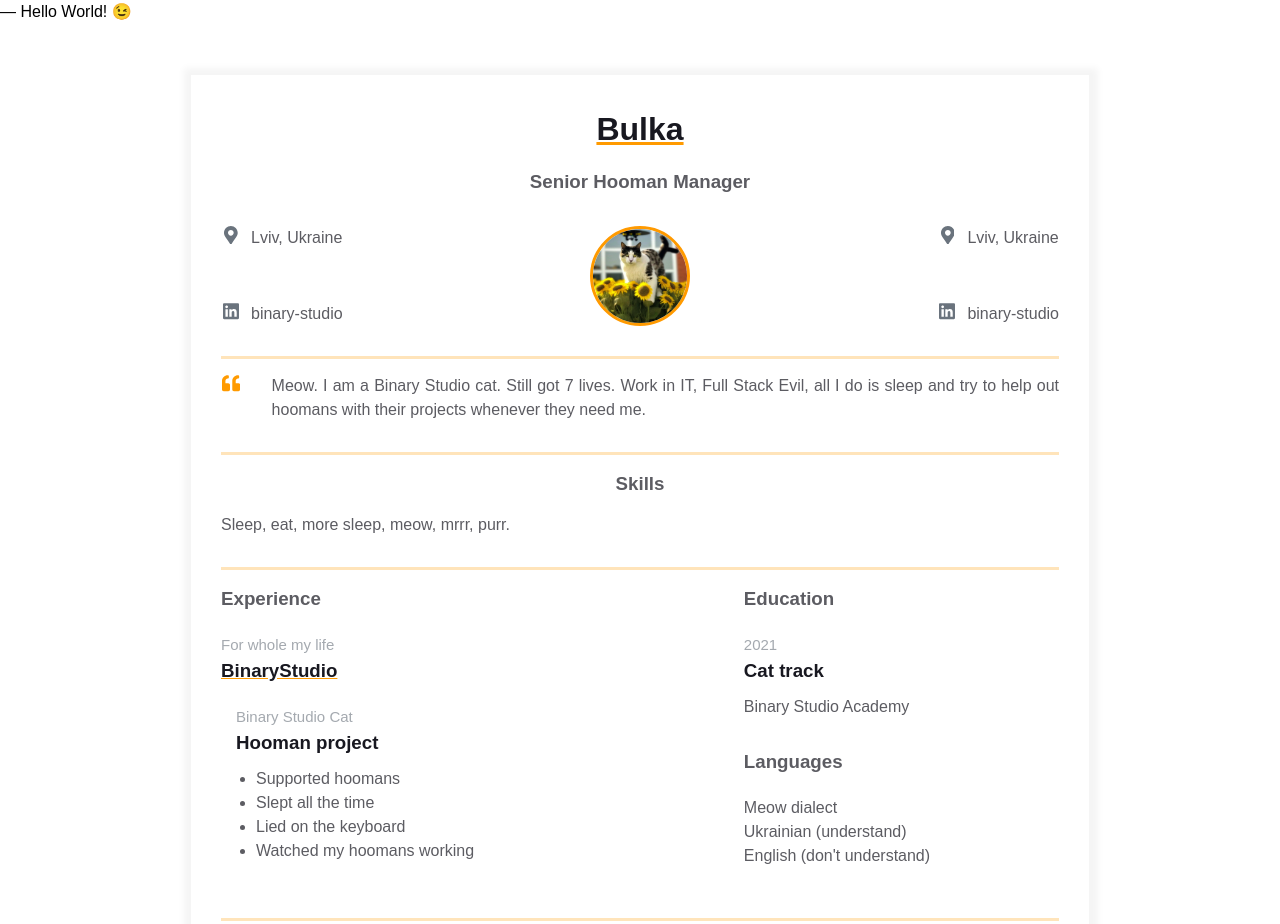
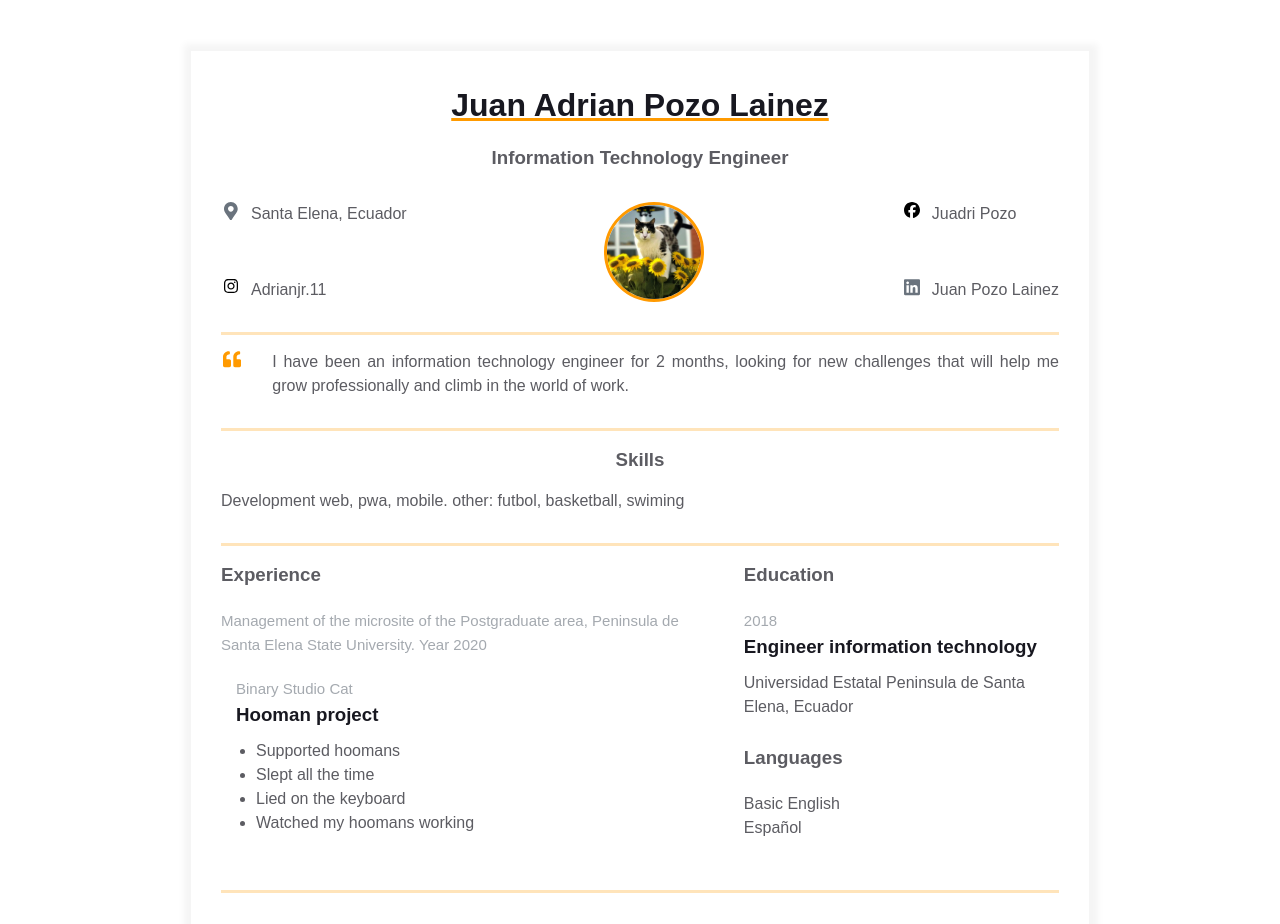
Before and after one commit to adrianjr-11/homepage, a plain HTML site: page index.html in a window 1280 px wide. Drawn offline with Linux system fonts and the light colour scheme.

Commit message:
Added html template

```diff
--- a/index.html
+++ b/index.html
@@ -7,13 +7,12 @@
     <title>Résumé</title>
   </head>
   <body>
-    ― Hello World! &#x1F609;
     <main>
         <div class="resume">
           <div class="container">
             <div class="resume__block">
-              <h1 class="contact-info__header">Bulka</h1>
-              <h3 class="contact-info__sub-header">Senior Hooman Manager</h3>
+              <h1 class="contact-info__header">Juan Adrian Pozo Lainez</h1>
+              <h3 class="contact-info__sub-header">Information Technology Engineer </h3>
 
               <div class="contact_info_container fh">
                 <div class="contact-info__block">
@@ -28,7 +27,43 @@
                             ></path>
                           </svg>
                         </div>
-                        <span>Lviv, Ukraine</span>
+                        <span>Santa Elena, Ecuador</span>
+                      </a>
+                      <a href="https://ua.linkedin.com/company/binary-studio_241166" rel="author" class="contact-info__item">
+                        <div class="contact-info__item-icon-wrapper">
+                          <svg xmlns="http://www.w3.org/2000/svg" height="16" width="14" viewBox="0 0 448 512"><!--!Font Awesome Free 6.5.1 by @fontawesome - https://fontawesome.com License - https://fontawesome.com/license/free Copyright 2023 Fonticons, Inc.--><path d="M224.1 141c-63.6 0-114.9 51.3-114.9 114.9s51.3 114.9 114.9 114.9S339 319.5 339 255.9 287.7 141 224.1 141zm0 189.6c-41.1 0-74.7-33.5-74.7-74.7s33.5-74.7 74.7-74.7 74.7 33.5 74.7 74.7-33.6 74.7-74.7 74.7zm146.4-194.3c0 14.9-12 26.8-26.8 26.8-14.9 0-26.8-12-26.8-26.8s12-26.8 26.8-26.8 26.8 12 26.8 26.8zm76.1 27.2c-1.7-35.9-9.9-67.7-36.2-93.9-26.2-26.2-58-34.4-93.9-36.2-37-2.1-147.9-2.1-184.9 0-35.8 1.7-67.6 9.9-93.9 36.1s-34.4 58-36.2 93.9c-2.1 37-2.1 147.9 0 184.9 1.7 35.9 9.9 67.7 36.2 93.9s58 34.4 93.9 36.2c37 2.1 147.9 2.1 184.9 0 35.9-1.7 67.7-9.9 93.9-36.2 26.2-26.2 34.4-58 36.2-93.9 2.1-37 2.1-147.8 0-184.8zM398.8 388c-7.8 19.6-22.9 34.7-42.6 42.6-29.5 11.7-99.5 9-132.1 9s-102.7 2.6-132.1-9c-19.6-7.8-34.7-22.9-42.6-42.6-11.7-29.5-9-99.5-9-132.1s-2.6-102.7 9-132.1c7.8-19.6 22.9-34.7 42.6-42.6 29.5-11.7 99.5-9 132.1-9s102.7-2.6 132.1 9c19.6 7.8 34.7 22.9 42.6 42.6 11.7 29.5 9 99.5 9 132.1s2.7 102.7-9 132.1z"/></svg>
+                            <path
+                              d="M416 32H31.9C14.3 32 0 46.5 0 64.3v383.4C0 465.5 14.3 480 31.9
+                              480H416c17.6 0 32-14.5 32-32.3V64.3c0-17.8-14.4-32.3-32-32.3zM135.4
+                              416H69V202.2h66.5V416zm-33.2-243c-21.3 0-38.5-17.3-38.5-38.5S80.9
+                              96 102.2 96c21.2 0 38.5 17.3 38.5 38.5 0 21.3-17.2 38.5-38.5
+                              38.5zm282.1 243h-66.4V312c0-24.8-.5-56.7-34.5-56.7-34.6 0-39.9
+                              27-39.9 54.9V416h-66.4V202.2h63.7v29.2h.9c8.9-16.8 30.6-34.5
+                              62.9-34.5 67.2 0 79.7 44.3 79.7 101.9V416z"
+                            ></path>
+                          </svg>
+                        </div>
+                        <span>Adrianjr.11</span>
+                      </a>
+                </div>
+
+                <div class="contact-info__block contact-info__block--center">
+                  <img class="contact-info__avatar" src="assets/avatar.png" alt="Avatar" />
+                </div>
+
+                <div class="contact-info__block">
+                    <a href="" rel="author" class="contact-info__item">
+                        <div class="contact-info__item-icon-wrapper">
+                          <svg xmlns="http://www.w3.org/2000/svg" height="16" width="16" viewBox="0 0 512 512"><!--!Font Awesome Free 6.5.1 by @fontawesome - https://fontawesome.com License - https://fontawesome.com/license/free Copyright 2023 Fonticons, Inc.--><path d="M512 256C512 114.6 397.4 0 256 0S0 114.6 0 256C0 376 82.7 476.8 194.2 504.5V334.2H141.4V256h52.8V222.3c0-87.1 39.4-127.5 125-127.5c16.2 0 44.2 3.2 55.7 6.4V172c-6-.6-16.5-1-29.6-1c-42 0-58.2 15.9-58.2 57.2V256h83.6l-14.4 78.2H287V510.1C413.8 494.8 512 386.9 512 256h0z"/></svg>
+                            <path
+                              d="M172.268 501.67C26.97 291.031 0 269.413 0 192 0 85.961 85.961 0
+                              192 0s192 85.961 192 192c0 77.413-26.97 99.031-172.268 309.67-9.535
+                              13.774-29.93 13.773-39.464 0zM192 272c44.183 0 80-35.817
+                              80-80s-35.817-80-80-80-80 35.817-80 80 35.817 80 80 80z"
+                            ></path>
+                          </svg>
+                        </div>
+                        <span>Juadri Pozo</span>
                       </a>
                       <a href="https://ua.linkedin.com/company/binary-studio_241166" rel="author" class="contact-info__item">
                         <div class="contact-info__item-icon-wrapper">
@@ -44,43 +79,7 @@
                             ></path>
                           </svg>
                         </div>
-                        <span>binary-studio</span>
-                      </a>
-                </div>
-
-                <div class="contact-info__block contact-info__block--center">
-                  <img class="contact-info__avatar" src="assets/avatar.png" alt="Avatar" />
-                </div>
-
-                <div class="contact-info__block">
-                    <a href="" rel="author" class="contact-info__item">
-                        <div class="contact-info__item-icon-wrapper">
-                          <svg class="contact-info__item-icon" xmlns="http://www.w3.org/2000/svg" viewBox="0 0 384 512">
-                            <path
-                              d="M172.268 501.67C26.97 291.031 0 269.413 0 192 0 85.961 85.961 0
-                              192 0s192 85.961 192 192c0 77.413-26.97 99.031-172.268 309.67-9.535
-                              13.774-29.93 13.773-39.464 0zM192 272c44.183 0 80-35.817
-                              80-80s-35.817-80-80-80-80 35.817-80 80 35.817 80 80 80z"
-                            ></path>
-                          </svg>
-                        </div>
-                        <span>Lviv, Ukraine</span>
-                      </a>
-                      <a href="https://ua.linkedin.com/company/binary-studio_241166" rel="author" class="contact-info__item">
-                        <div class="contact-info__item-icon-wrapper">
-                          <svg class="contact-info__item-icon" xmlns="http://www.w3.org/2000/svg" viewBox="0 0 448 512">
-                            <path
-                              d="M416 32H31.9C14.3 32 0 46.5 0 64.3v383.4C0 465.5 14.3 480 31.9
-                              480H416c17.6 0 32-14.5 32-32.3V64.3c0-17.8-14.4-32.3-32-32.3zM135.4
-                              416H69V202.2h66.5V416zm-33.2-243c-21.3 0-38.5-17.3-38.5-38.5S80.9
-                              96 102.2 96c21.2 0 38.5 17.3 38.5 38.5 0 21.3-17.2 38.5-38.5
-                              38.5zm282.1 243h-66.4V312c0-24.8-.5-56.7-34.5-56.7-34.6 0-39.9
-                              27-39.9 54.9V416h-66.4V202.2h63.7v29.2h.9c8.9-16.8 30.6-34.5
-                              62.9-34.5 67.2 0 79.7 44.3 79.7 101.9V416z"
-                            ></path>
-                          </svg>
-                        </div>
-                        <span>binary-studio</span>
+                        <span>Juan Pozo Lainez</span>
                       </a>
                 </div>
               </div>
@@ -102,7 +101,7 @@
                     ></path>
                   </svg>
                 </div>
-                <p class="intro_text">Meow. I am a Binary Studio cat. Still got 7 lives. Work in IT, Full Stack Evil, all I do is sleep and try to help out hoomans with their projects whenever they need me.</p>
+                <p class="intro_text">I have been an information technology engineer for 2 months, looking for new challenges that will help me grow professionally and climb in the world of work.</p>
               </div>
             </div>
           </div>
@@ -110,7 +109,7 @@
             <div class="resume__block">
               <div class="skills">
                 <h3 class="skills__header">Skills</h3>
-                <p class="skills__text">Sleep, eat, more sleep, meow, mrrr, purr.</p>
+                <p class="skills__text">Development web, pwa, mobile.   other: futbol, basketball, swiming</p>
               </div>
             </div>
           </div>
@@ -121,8 +120,8 @@
                   <h3 class="experiences__header">Experience</h3>
                   <div class="experiences__company">
                     <div class="experiences__company-header">
-                      <span class="experiences__company-header-durability">For whole my life</span>
-                      <h3 class="experiences__company-header-name">BinaryStudio</h3>
+                      <span class="experiences__company-header-durability">Management of the microsite of the Postgraduate area, Peninsula de Santa Elena State University. Year 2020</span>
+                      <h3 class="experiences__company-header-name"></h3>
                     </div>
 
                     <div class="experiences__company-project">
@@ -143,17 +142,16 @@
                     <div class="additional-info__education">
                       <h3 class="additional-info__education-header">Education</h3>
                       <div class="additional-info__education-university">
-                        <span class="additional-info__education-university-durability"> 2021 </span>
-                        <h3 class="additional-info__education-university-speciality">Cat track</h3>
-                        <p class="additional-info__education-university-name">Binary Studio Academy</p>
+                        <span class="additional-info__education-university-durability">2018</span>
+                        <h3 class="additional-info__education-university-speciality">Engineer information technology</h3>
+                        <p class="additional-info__education-university-name">Universidad Estatal Peninsula de Santa Elena, Ecuador</p>
                       </div>
                     </div>
 
                     <div class="additional-info__languages">
                       <h3 class="additional-info__languages-header">Languages</h3>
-                      <p class="additional-info__languages-item">Meow dialect</p>
-                      <p class="additional-info__languages-item">Ukrainian (understand)</p>
-                      <p class="additional-info__languages-item">English (don't understand)</p>
+                      <p class="additional-info__languages-item">Basic English</p>
+                      <p class="additional-info__languages-item">Español</p>
                     </div>
                   </div>
                 </div>
```
